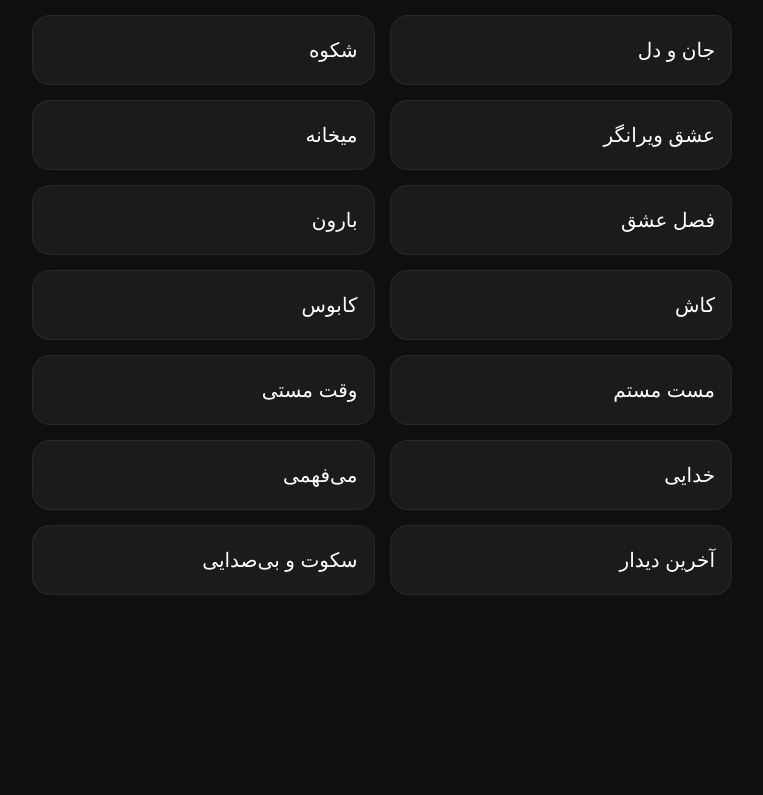
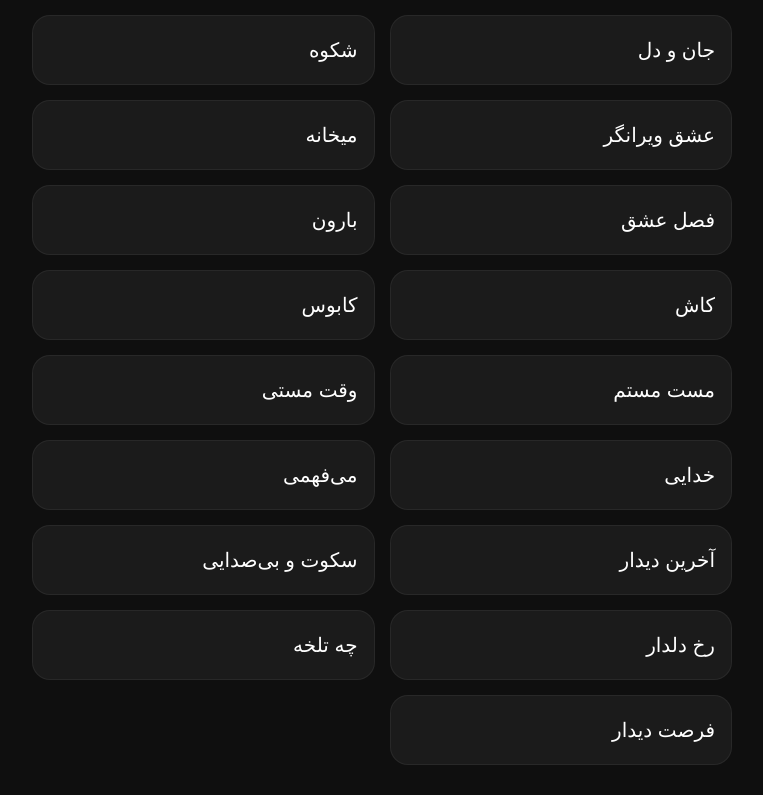
Before and after one commit to mahtaghahreman/Mahta_ghahreman, a Next.js app: page /lyrics in a window 1280 px wide. Shown: the part 328-1123 px from the top of the page, without its empty margins (258-1021 px from the left). Before the commit the page ends 953 px from the top, so only its background shows below. Built offline with nearby package versions, Linux system fonts and the light colour scheme.

Commit message:
Update page.tsx

```diff
--- a/app/lyrics/page.tsx
+++ b/app/lyrics/page.tsx
@@ -85,6 +85,18 @@ export default function LyricsPage() {
         <Link href="/lyrics/sokoot-va-bi-sedayi">
           سکوت و بی‌صدایی
         </Link>
+
+        <Link href="/lyrics/rokhe-deldar">
+          رخ دلدار
+        </Link>
+
+        <Link href="/lyrics/che-talkheh">
+          چه تلخه
+        </Link>
+
+        <Link href="/lyrics/forsat-e-didar">
+          فرصت دیدار
+        </Link>
       </div>
     </main>
   );
```
